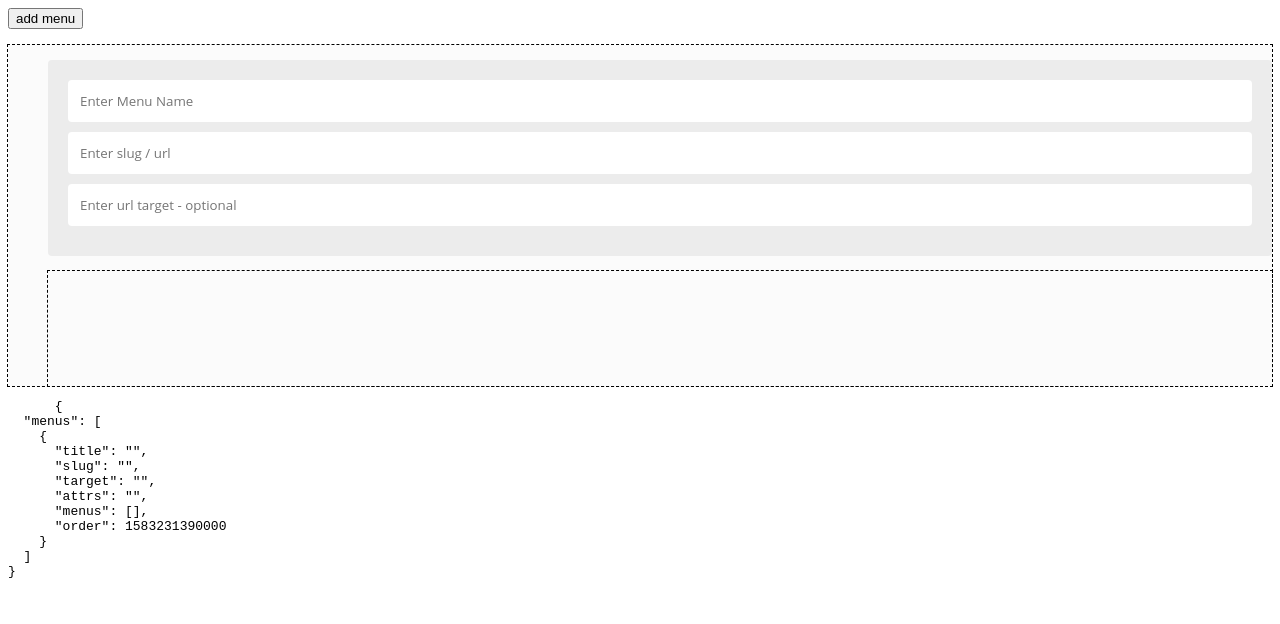
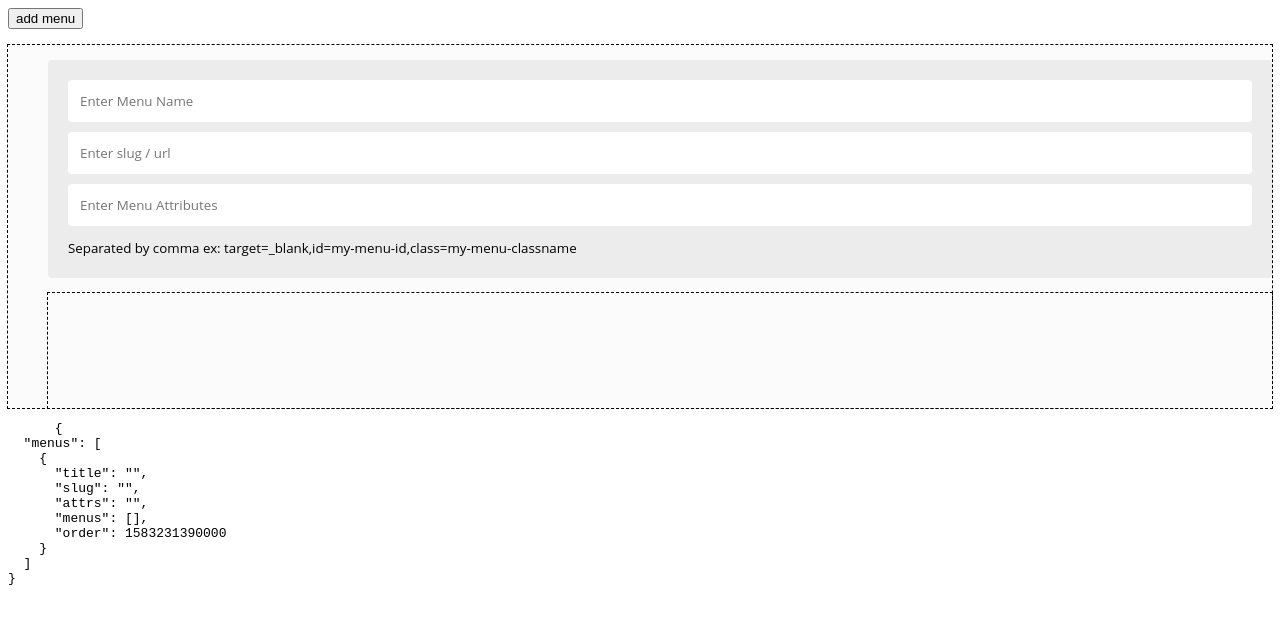
Before and after one commit to jundellagbo/vue-menu-cms, a Vue app: page / in a window 1280 px wide. Shown: the top 624 px of the page. Built offline with nearby package versions, Linux system fonts and the light colour scheme.

Commit message:
menu attrs

```diff
--- a/src/components/MenuCms/MenuFields.vue
+++ b/src/components/MenuCms/MenuFields.vue
@@ -2,7 +2,8 @@
     <div class="vue-cms-menu-fields">
         <input v-model="field.title" placeholder="Enter Menu Name" class="vue-cms-input" />
         <input v-model="field.slug" placeholder="Enter slug / url" class="vue-cms-input" />
-        <input v-model="field.target" placeholder="Enter url target - optional" class="vue-cms-input" />
+        <input v-model="field.attrs" placeholder="Enter Menu Attributes" class="vue-cms-input" />
+        <small>Separated by comma ex: target=_blank,id=my-menu-id,class=my-menu-classname</small>
     </div>
 </template>
 <script>
--- a/src/helpers/menu.js
+++ b/src/helpers/menu.js
@@ -2,7 +2,6 @@ export const menuObj = () => {
     return {
         title: ``,
         slug: ``,
-        target: ``,
         attrs: ``,
         menus: [],
         order: Date.now()
```
